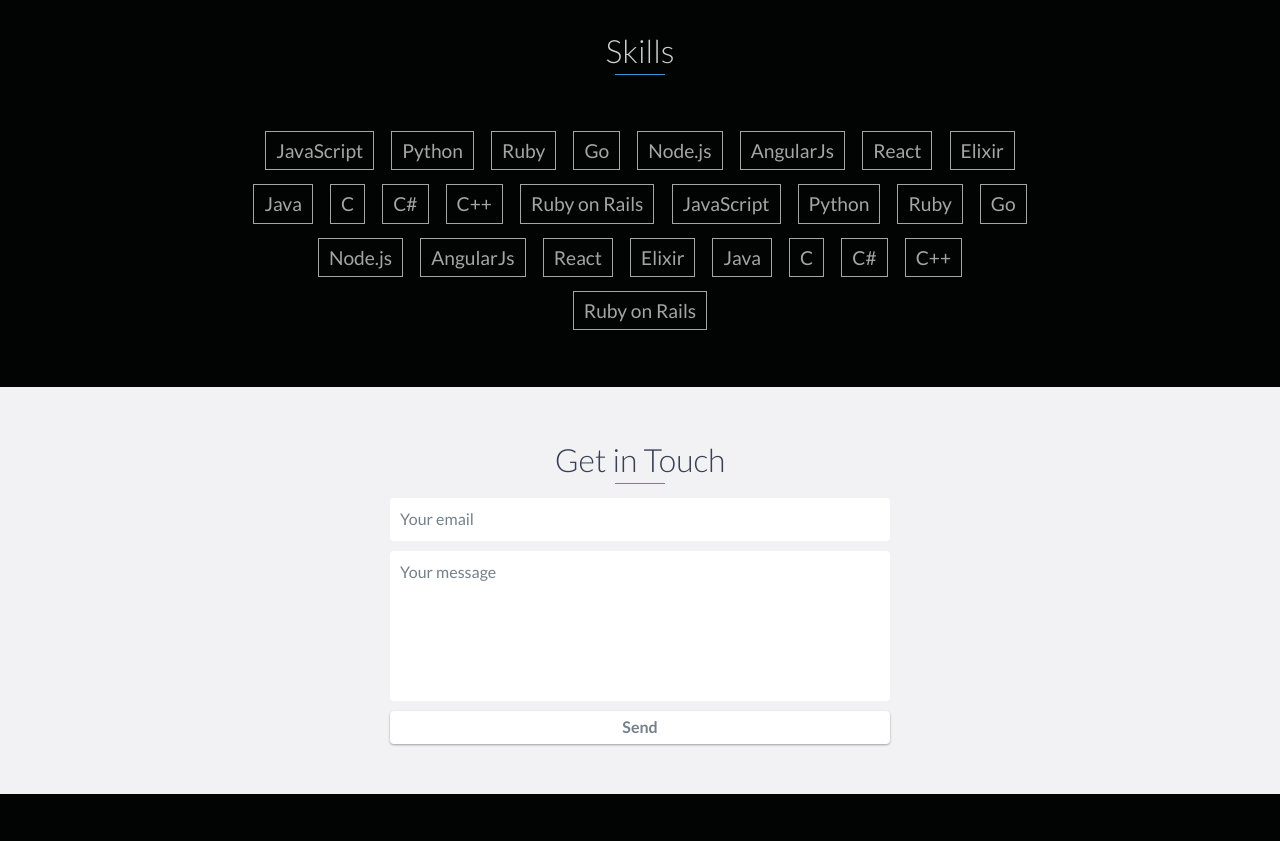
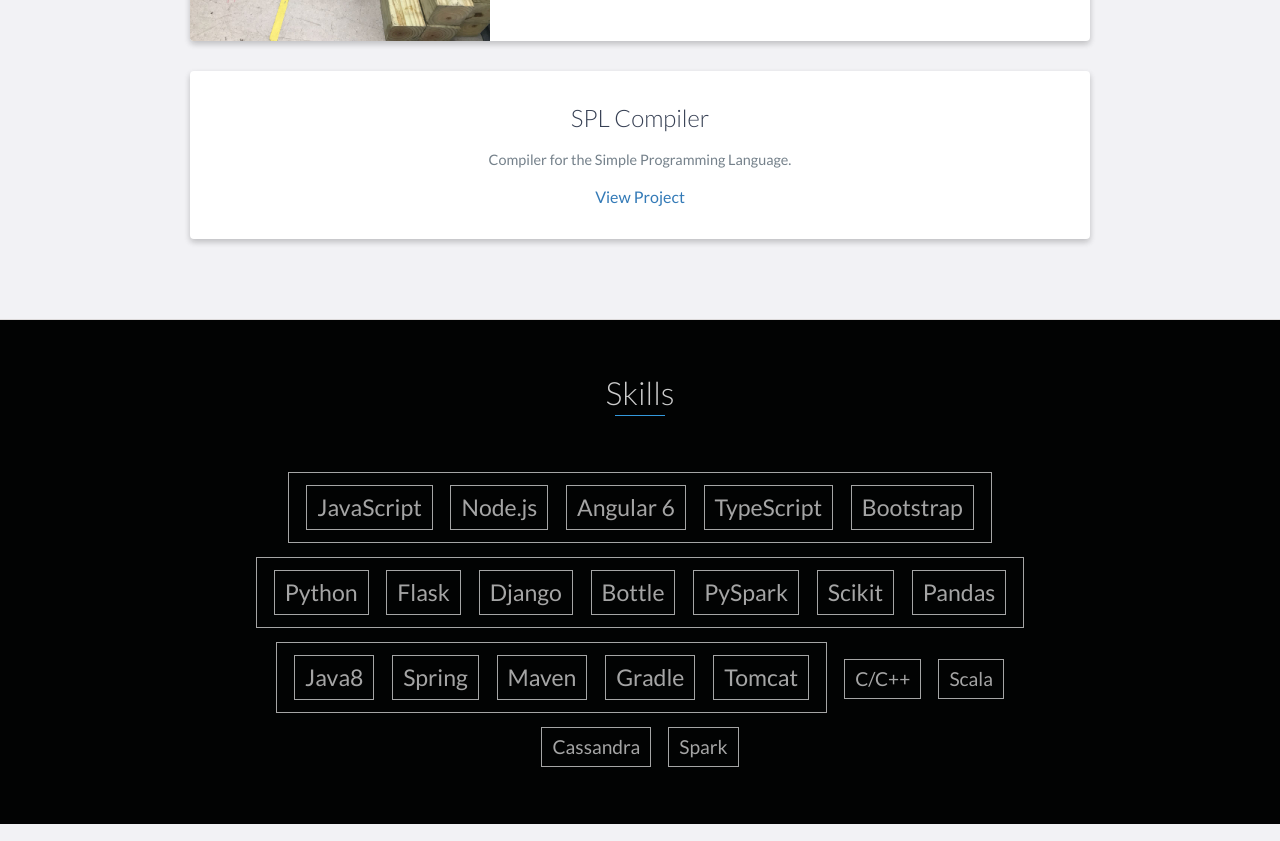
Before and after one commit to r10a/r10a.github.io, a website: page index.html in a window 1280 px wide. Shown: the part 4029-4870 px from the top of the page. Drawn offline with nearby package versions, Linux system fonts and the light colour scheme.

Commit message:
Updated projects

```diff
--- a/index.html
+++ b/index.html
@@ -159,9 +159,17 @@
         <div class="education-block">
             <h3>University Texas at Arlington</h3>
             <span class="education-date">August 2017 - May 2019</span>
-            <h4>Masters in Computer Science</h4>
+            <h4>Masters in Computer Science | GPA 4.0</h4>
             <p>
-
+                Majoring in Systems/Architecture. Highlights of my coursework -
+                <ul>
+                    <li>Robotics</li>
+                    <li>Parallel Processing</li>
+                    <li>Machine Learning</li>
+                    <li>Convex Optimisation</li>
+                    <li>Internet of Things</li>
+                </ul>
+                <p>Current research based on proposing improvements to the Linux Kernel, specifically the IO layer.</p>
             </p>
         </div>
         <!-- End .education-block -->
@@ -264,6 +272,18 @@
                 </div>
                 <!-- End .project -->
 
+                <div class="project shadow-large no-image">
+                    <div class="project-info">
+                        <h3>SPL Compiler</h3>
+                        <p>
+                            Compiler for the Simple Programming Language.
+                        </p>
+                        <a href="https://github.com/slntRohit/spl" target="_blank">View Project</a>
+                    </div>
+                    <!-- End .project-info -->
+                </div>
+                <!-- End .project -->
+
             </div>
         </div>
     </div>
@@ -272,32 +292,39 @@
     <div id="skills">
         <h2 class="heading">Skills</h2>
         <ul>
-            <li>JavaScript</li>
-            <li>Python</li>
-            <li>Ruby</li>
-            <li>Go</li>
-            <li>Node.js</li>
-            <li>AngularJs</li>
-            <li>React</li>
-            <li>Elixir</li>
-            <li>Java</li>
-            <li>C</li>
-            <li>C#</li>
-            <li>C++</li>
-            <li>Ruby on Rails</li>
-            <li>JavaScript</li>
-            <li>Python</li>
-            <li>Ruby</li>
-            <li>Go</li>
-            <li>Node.js</li>
-            <li>AngularJs</li>
-            <li>React</li>
-            <li>Elixir</li>
-            <li>Java</li>
-            <li>C</li>
-            <li>C#</li>
-            <li>C++</li>
-            <li>Ruby on Rails</li>
+            <li>
+                <ul>
+                    <li>JavaScript</li>
+                    <li>Node.js</li>
+                    <li>Angular 6</li>
+                    <li>TypeScript</li>
+                    <li>Bootstrap</li>
+                </ul>
+            </li>
+            <li>
+                <ul>
+                    <li>Python</li>
+                    <li>Flask</li>
+                    <li>Django</li>
+                    <li>Bottle</li>
+                    <li>PySpark</li>
+                    <li>Scikit</li>
+                    <li>Pandas</li>
+                </ul>
+            </li>
+            <li>
+                <ul>
+                    <li>Java8</li>
+                    <li>Spring</li>
+                    <li>Maven</li>
+                    <li>Gradle</li>
+                    <li>Tomcat</li>
+                </ul>
+            </li>
+            <li>C/C++</li>
+            <li>Scala</li>
+            <li>Cassandra</li>
+            <li>Spark</li>
         </ul>
     </div>
     <!-- End #skills -->
@@ -305,7 +332,7 @@
     <div id="contact" class="background-alt">
         <h2 class="heading">Get in Touch</h2>
         <div id="contact-form">
-            <form method="POST" action="https://formspree.io/email@email.com">
+            <form method="POST" action="https://formspree.io/rohit_vmishra@outlook.com">
                 <input type="hidden" name="_subject" value="Contact request from personal website" />
                 <input type="email" name="_replyto" placeholder="Your email" required>
                 <textarea name="message" placeholder="Your message" required></textarea>
@@ -321,7 +348,7 @@
             <div class="row">
                 <div class="col-sm-5 copyright">
                     <p>
-                        Copyright &copy; 2017 YOUR NAME
+                        Copyright &copy; 2017 Rohit Mishra
                     </p>
                 </div>
                 <div class="col-sm-2 top">
@@ -332,33 +359,13 @@
                 <div class="col-sm-5 social">
                     <ul>
                         <li>
-                            <a href="https://github.com/" target="_blank">
+                            <a href="https://github.com/slntRohit" target="_blank">
                                 <i class="fa fa-github" aria-hidden="true"></i>
                             </a>
                         </li>
                         <li>
-                            <a href="https://stackoverflow.com/" target="_blank">
-                                <i class="fa fa-stack-overflow" aria-hidden="true"></i>
-                            </a>
-                        </li>
-                        <li>
-                            <a href="https://linkedin.com/" target="_blank">
+                            <a href="https://www.linkedin.com/in/rohit-v-mishra/" target="_blank">
                                 <i class="fa fa-linkedin" aria-hidden="true"></i>
-                            </a>
-                        </li>
-                        <li>
-                            <a href="https://www.facebook.com/" target="_blank">
-                                <i class="fa fa-facebook" aria-hidden="true"></i>
-                            </a>
-                        </li>
-                        <li>
-                            <a href="https://twitter.com/" target="_blank">
-                                <i class="fa fa-twitter" aria-hidden="true"></i>
-                            </a>
-                        </li>
-                        <li>
-                            <a href="https://plus.google.com/" target="_blank">
-                                <i class="fa fa-google-plus" aria-hidden="true"></i>
                             </a>
                         </li>
                     </ul>
```
